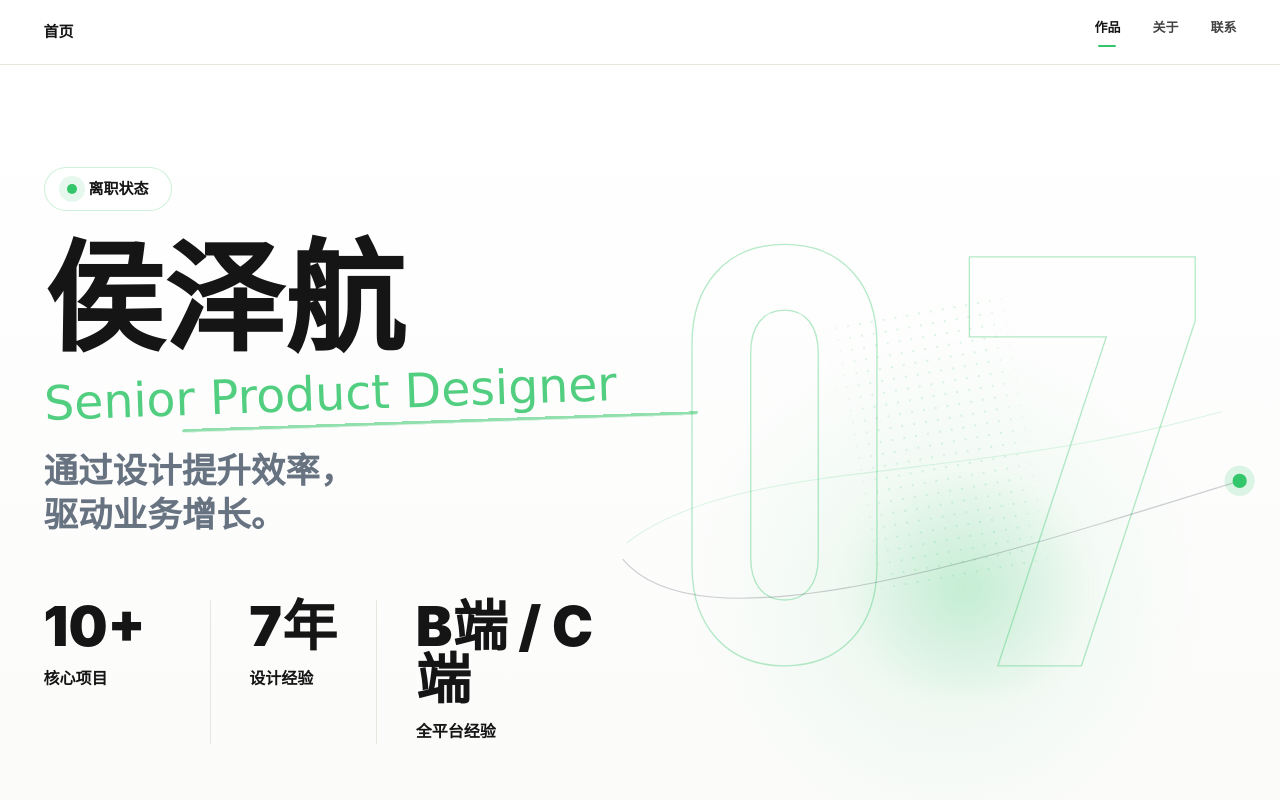
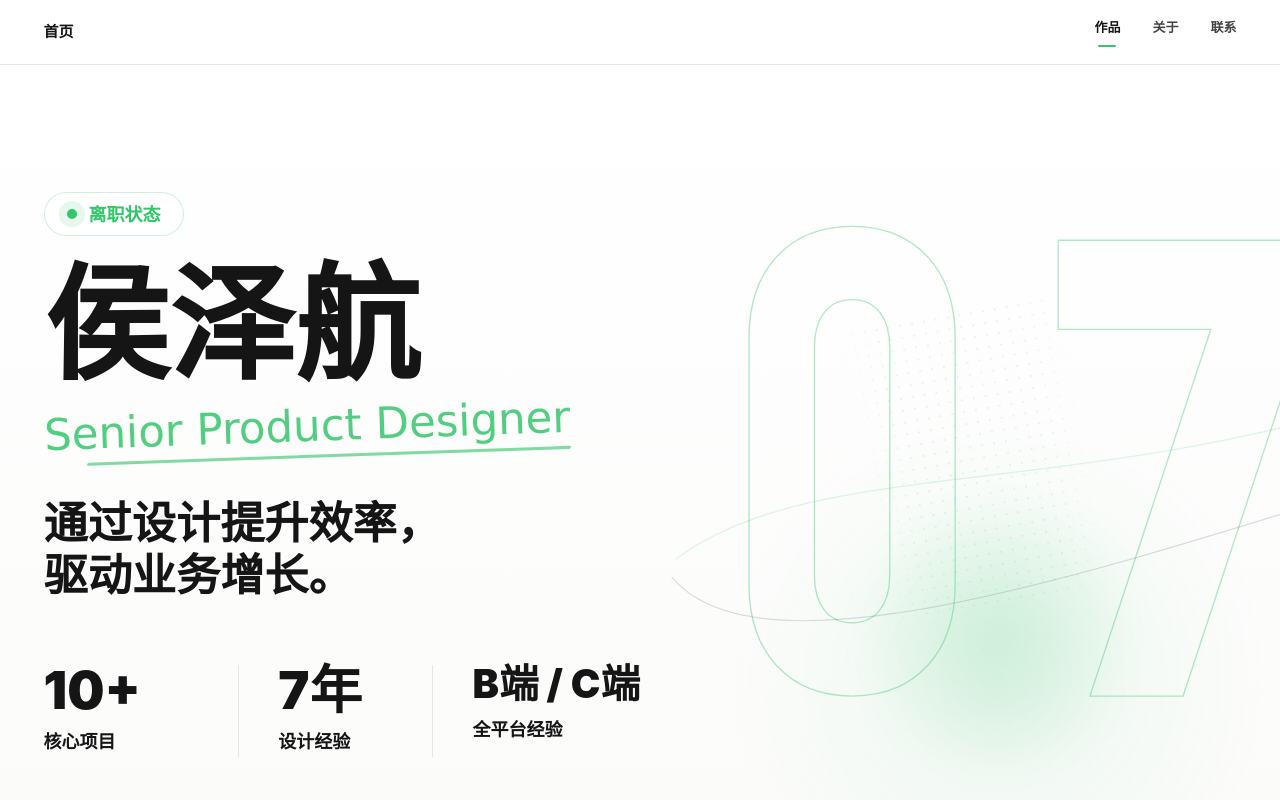
Before and after one commit to Silas3737/portfolio, a website: page website/index.html in a window 1280 px wide. Shown: the top 800 px of the page. Drawn offline with Linux system fonts and the light colour scheme.

Commit message:
Refine homepage hero

```diff
--- a/tools/build-site.mjs
+++ b/tools/build-site.mjs
@@ -5,7 +5,7 @@ import { fileURLToPath } from "node:url";
 const root = path.resolve(path.dirname(fileURLToPath(import.meta.url)), "..");
 const sourceDir = path.join(root, "src", "pages");
 const outputDir = path.join(root, "website");
-const assetVersion = "20260617-04";
+const assetVersion = "20260617-05";
 const siteUrl = "https://silas3737.github.io/portfolio";
 
 const pages = [
--- a/website/home.css
+++ b/website/home.css
@@ -187,18 +187,20 @@ h1 {
 }
 
 .hero {
-  min-height: clamp(650px, 82vh, 860px);
+  min-height: clamp(720px, 84vh, 880px);
   background:
-    radial-gradient(circle at 74% 68%, rgba(52, 198, 106, .1), transparent 24%),
+    radial-gradient(circle at 78% 76%, rgba(52, 198, 106, .08), transparent 23%),
     linear-gradient(180deg, #fff 0%, #fbfbfa 100%);
 }
 
 .hero-inner {
-  padding: clamp(76px, 8vw, 108px) 0 clamp(72px, 7vw, 96px);
+  padding: clamp(78px, 8vw, 112px) 0 clamp(70px, 7vw, 92px);
 }
 
 .hero-copy {
-  max-width: 720px;
+  position: relative;
+  z-index: 2;
+  max-width: 650px;
 }
 
 .hero-status {
@@ -211,9 +213,9 @@ h1 {
   border: 1px solid rgba(52, 198, 106, .24);
   border-radius: 999px;
   background: rgba(255, 255, 255, .62);
-  color: var(--ink);
-  font-size: 15px;
-  font-weight: 820;
+  color: var(--green);
+  font-size: 18px;
+  font-weight: 860;
 }
 
 .status-dot {
@@ -226,9 +228,9 @@ h1 {
 
 h1 {
   max-width: 760px;
-  margin-bottom: var(--space-3);
-  font-size: clamp(76px, 9.4vw, 150px);
-  line-height: .92;
+  margin-bottom: var(--space-4);
+  font-size: clamp(96px, 9.8vw, 154px);
+  line-height: .9;
   font-weight: 950;
 }
 
@@ -239,10 +241,11 @@ h1 {
 .hero-script {
   position: relative;
   width: fit-content;
-  margin: 0 0 var(--space-5);
+  max-width: 100%;
+  margin: 0 0 var(--space-6);
   color: rgba(52, 198, 106, .86);
   font-family: "Segoe Script", "Brush Script MT", cursive;
-  font-size: clamp(34px, 3.7vw, 58px);
+  font-size: clamp(36px, 3.4vw, 56px);
   line-height: 1;
   transform: rotate(-2deg);
   white-space: nowrap;
@@ -251,37 +254,40 @@ h1 {
 .hero-script::after {
   content: "";
   position: absolute;
-  left: 24%;
-  right: -14%;
-  bottom: -10px;
+  left: 8%;
+  right: 0;
+  bottom: -9px;
   height: 3px;
   border-radius: 999px;
-  background: rgba(52, 198, 106, .54);
+  background: rgba(52, 198, 106, .62);
   transform: skewX(-18deg);
 }
 
 .hero-tagline {
-  max-width: 620px;
-  margin: 0 0 clamp(42px, 5vw, 68px);
-  color: #687382;
-  font-size: clamp(28px, 2.7vw, 46px);
-  line-height: 1.25;
-  font-weight: 850;
+  max-width: 600px;
+  margin: 0 0 clamp(48px, 5vw, 70px);
+  color: var(--ink);
+  font-size: clamp(42px, 3.45vw, 60px);
+  line-height: 1.18;
+  font-weight: 920;
   letter-spacing: 0;
 }
 
 .hero-metrics {
-  display: flex;
+  display: grid;
+  grid-template-columns: repeat(3, minmax(0, 1fr));
   align-items: stretch;
-  gap: clamp(28px, 3vw, 46px);
+  gap: 0;
+  max-width: 640px;
 }
 
 .hero-metric {
-  min-width: 128px;
+  min-width: 0;
+  padding-right: clamp(22px, 2.6vw, 42px);
 }
 
 .hero-metric + .hero-metric {
-  padding-left: clamp(28px, 3vw, 46px);
+  padding-left: clamp(30px, 3.1vw, 48px);
   border-left: 1px solid var(--line);
 }
 
@@ -289,46 +295,53 @@ h1 {
   display: block;
   margin-bottom: var(--space-2);
   color: var(--ink);
-  font-size: clamp(38px, 4.3vw, 68px);
+  font-size: clamp(42px, 4.1vw, 70px);
   line-height: .96;
   font-weight: 950;
+  white-space: nowrap;
+}
+
+.hero-metric:nth-child(3) strong {
+  font-size: clamp(34px, 3.1vw, 54px);
 }
 
 .hero-metric span {
   color: var(--ink);
-  font-size: 16px;
+  font-size: 18px;
   font-weight: 820;
 }
 
 .hero-artwork {
   position: relative;
-  min-height: clamp(460px, 45vw, 650px);
+  z-index: 1;
+  min-height: clamp(560px, 48vw, 690px);
+  pointer-events: none;
 }
 
 .hero-number {
   position: absolute;
-  inset: 0 -8% 0 -10%;
-  width: 116%;
+  inset: -2% -3% 0 -2%;
   height: 100%;
   overflow: visible;
+  opacity: .9;
 }
 
 .number-line {
   fill: none;
-  stroke: rgba(52, 198, 106, .36);
+  stroke: rgba(52, 198, 106, .42);
   stroke-width: 1.35;
   vector-effect: non-scaling-stroke;
 }
 
 .orbit-line {
   fill: none;
-  stroke: rgba(17, 28, 45, .2);
+  stroke: rgba(17, 28, 45, .16);
   stroke-width: 1.15;
   vector-effect: non-scaling-stroke;
 }
 
 .orbit-line.soft {
-  stroke: rgba(52, 198, 106, .16);
+  stroke: rgba(52, 198, 106, .18);
 }
 
 .orbit-dot-halo {
@@ -341,11 +354,11 @@ h1 {
 
 .hero-halftone {
   position: absolute;
-  left: 32%;
-  top: 24%;
-  width: 34%;
+  left: 35%;
+  top: 23%;
+  width: 40%;
   height: 48%;
-  opacity: .34;
+  opacity: .26;
   background-image: radial-gradient(rgba(52, 198, 106, .48) 1.2px, transparent 1.2px);
   background-size: 12px 12px;
   transform: rotate(-10deg);
@@ -354,13 +367,13 @@ h1 {
 
 .hero-glow {
   position: absolute;
-  left: 28%;
-  right: 20%;
-  bottom: 8%;
-  height: 38%;
+  left: 30%;
+  right: 12%;
+  bottom: 2%;
+  height: 44%;
   border-radius: 50%;
-  background: radial-gradient(circle, rgba(52, 198, 106, .2), rgba(52, 198, 106, 0) 68%);
-  filter: blur(8px);
+  background: radial-gradient(circle, rgba(52, 198, 106, .18), rgba(52, 198, 106, 0) 68%);
+  filter: blur(10px);
 }
 
 .section-grid {
@@ -834,11 +847,12 @@ h2 {
   }
 
   .hero-tagline {
-    max-width: 580px;
+    max-width: 600px;
   }
 
   .hero-metrics {
-    flex-wrap: wrap;
+    display: grid;
+    grid-template-columns: repeat(3, minmax(0, 1fr));
   }
 
   .hero-artwork {
@@ -848,8 +862,8 @@ h2 {
   }
 
   .hero-number {
-    inset: 0 -6%;
-    width: 112%;
+    inset: 0 -6% 0 -6%;
+    width: auto;
   }
 }
 
@@ -892,6 +906,10 @@ h2 {
 
   .hero-metric strong {
     font-size: clamp(42px, 13vw, 58px);
+  }
+
+  .hero-metric:nth-child(3) strong {
+    font-size: clamp(36px, 10vw, 48px);
   }
 
   .hero-artwork {
--- a/website/index.html
+++ b/website/index.html
@@ -10,7 +10,7 @@
   <meta property="og:type" content="website" />
   <meta property="og:image" content="https://silas3737.github.io/portfolio/assets/case-films-bond.jpg" />
   <link rel="canonical" href="https://silas3737.github.io/portfolio/" />
-  <link rel="stylesheet" href="home.css?v=20260617-04" />
+  <link rel="stylesheet" href="home.css?v=20260617-05" />
 </head>
 <body>
   <a class="skip-link" href="#main-content">跳过导航</a>
@@ -216,6 +216,6 @@
         </div>
       </section>
     </main>
-  <script src="site.js?v=20260617-04"></script>
+  <script src="site.js?v=20260617-05"></script>
 </body>
 </html>
```
Also changed, not shown: website/about.html (+1 -1 lines), website/cases/films-bond.html (+2 -2 lines), website/cases/lowcode.html (+2 -2 lines), website/cases/xingzhi.html (+2 -2 lines).
